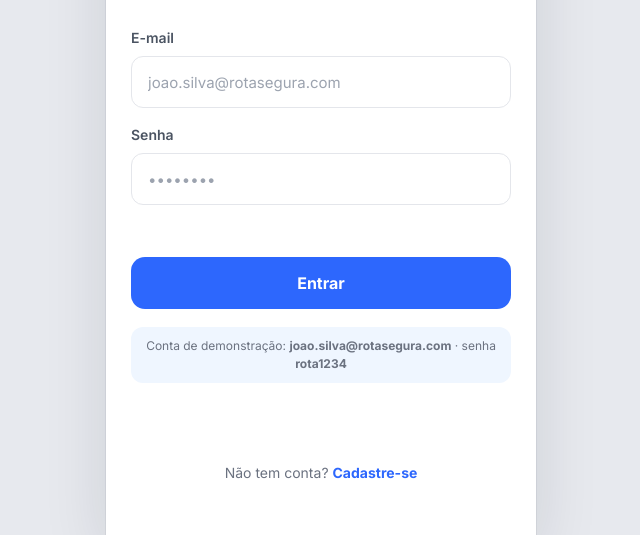
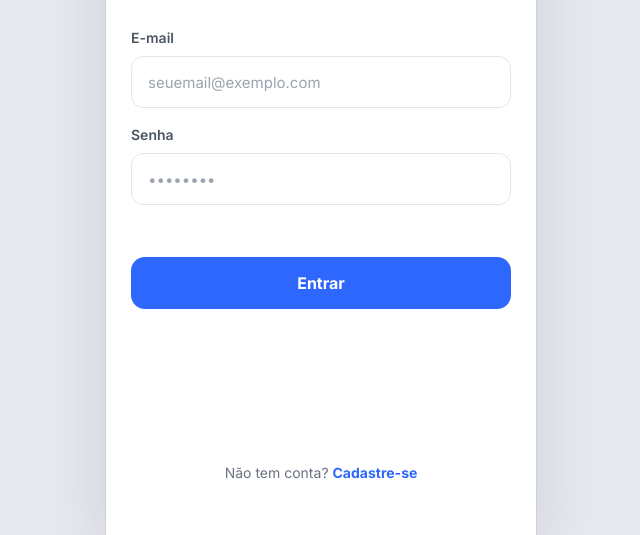
Before and after one commit to devfelipes/RotaSegura, a plain HTML site: page login.html in a window 1280 px wide. Shown: the part 265-800 px from the top of the page, without its empty margins (319-959 px from the left). Drawn offline with Linux system fonts and the light colour scheme.

Commit message:
remocao do usuario teste

```diff
--- a/login.html
+++ b/login.html
@@ -19,14 +19,13 @@
     <form class="auth-form" id="form" novalidate>
       <div class="field">
         <label class="field-label" for="email">E-mail</label>
-        <input class="input" id="email" name="email" type="email" autocomplete="username" placeholder="joao.silva@rotasegura.com" required>
+        <input class="input" id="email" name="email" type="email" autocomplete="username" placeholder="seuemail@exemplo.com" required>
       </div>
       <div class="field">
         <label class="field-label" for="senha">Senha</label>
         <input class="input" id="senha" name="senha" type="password" autocomplete="current-password" placeholder="••••••••" required>
       </div>
       <button class="btn btn-primary" type="submit">Entrar</button>
-      <p class="demo-hint">Conta de demonstração: <strong>joao.silva@rotasegura.com</strong> · senha <strong>rota1234</strong></p>
       <div style="flex:1"></div>
       <p class="auth-foot">Não tem conta? <a href="cadastro.html">Cadastre-se</a></p>
     </form>
```
Also changed, not shown: cadastro.html (+1 -1 lines), 1 other file.
